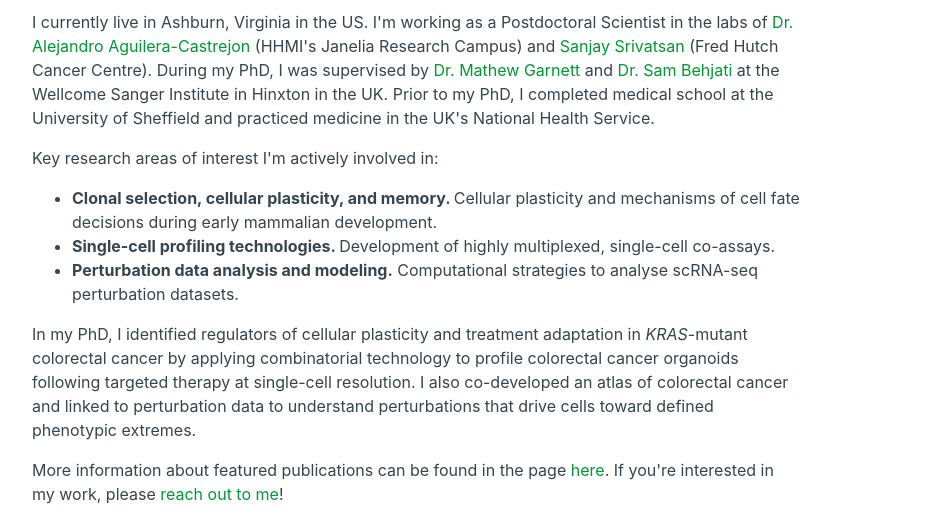
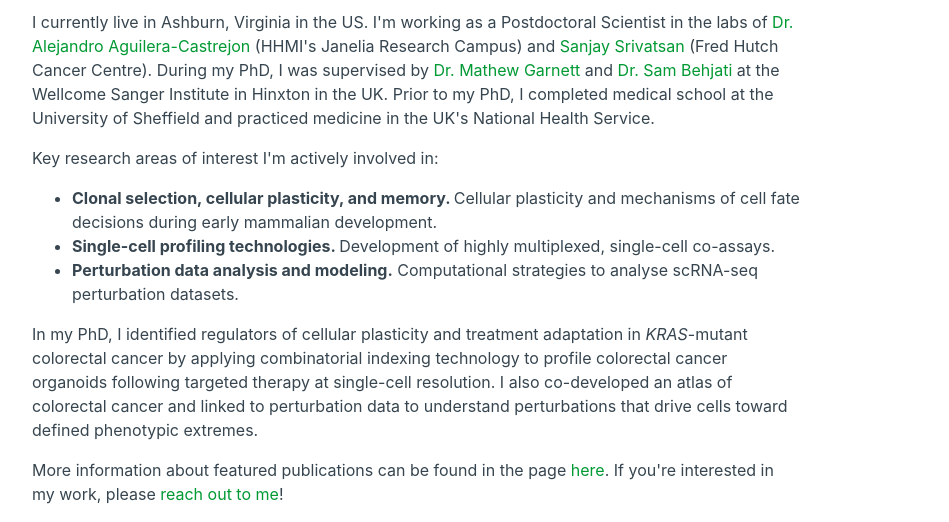
Before and after one commit to ttszen/ttszen.com, a plain HTML site: page index.html in a window 1280 px wide. Shown: the part 343-865 px from the top of the page, without its empty margins (224-1173 px from the left). Drawn offline with Linux system fonts and the light colour scheme.

Commit message:
Updated home page.

```diff
--- a/index.html
+++ b/index.html
@@ -58,7 +58,7 @@
             <li><b>Perturbation data analysis and modeling.</b> Computational strategies to analyse scRNA-seq perturbation datasets.</li>
         </ul>
 
-        <p>In my PhD, I identified regulators of cellular plasticity and treatment adaptation in <i>KRAS</i>-mutant colorectal cancer by applying combinatorial technology to profile
+        <p>In my PhD, I identified regulators of cellular plasticity and treatment adaptation in <i>KRAS</i>-mutant colorectal cancer by applying combinatorial indexing technology to profile
             colorectal cancer organoids following targeted therapy at single-cell resolution. I also co-developed an atlas of colorectal cancer and linked to perturbation data to understand
             perturbations that drive cells toward defined phenotypic extremes.</p>
 
```
